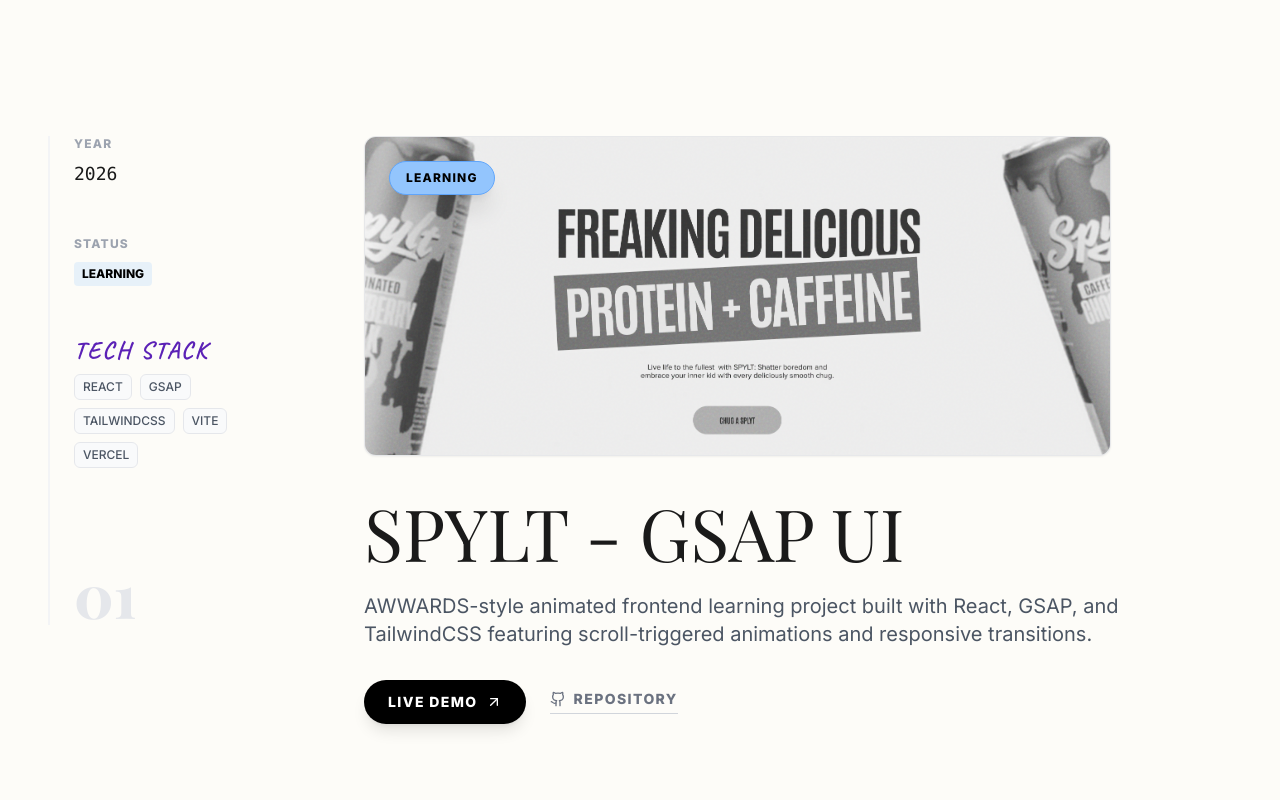
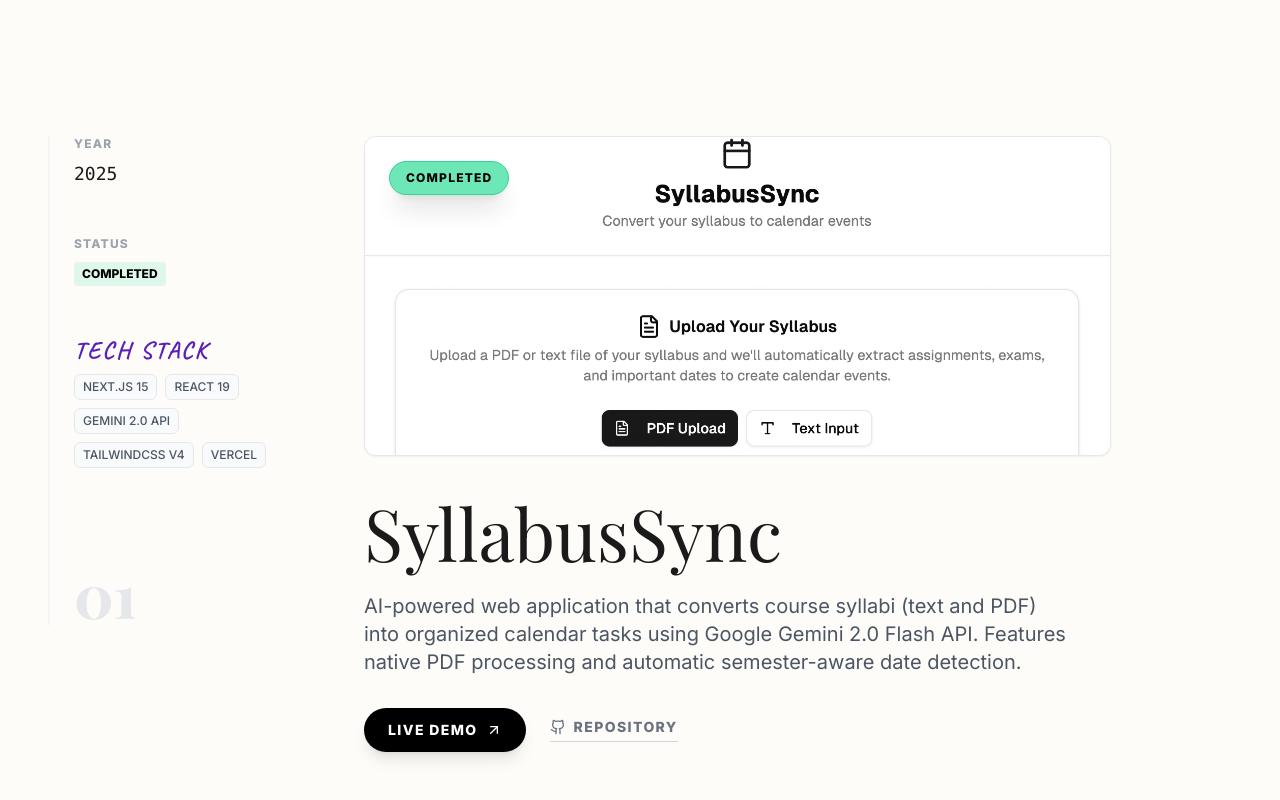
Before and after one commit to MahalakshmiPFW/Portfolio, a React (Vite) app: page / in a window 1280 px wide. Shown: the part 5740-6540 px from the top of the page. Built offline with nearby package versions, Linux system fonts and the light colour scheme; a web font is replaced by a local one.

Commit message:
update constants.tsx

```diff
--- a/src/constants.tsx
+++ b/src/constants.tsx
@@ -128,18 +128,6 @@ export const EXPERIENCE: Experience[] = [
 export const PROJECTS: Project[] = [
   {
     id: '1',
-    title: 'SPYLT - GSAP UI',
-    description: 'AWWARDS-style animated frontend learning project built with React, GSAP, and TailwindCSS featuring scroll-triggered animations and responsive transitions.',
-    tags: ['React', 'GSAP', 'TailwindCSS', 'Vite', 'Vercel'],
-    image: '/assets/images/Splyt.png',
-    demoLink: 'https://gsap-awwwards-frontend-mahalakshmi.vercel.app',
-    repoLink: 'https://github.com/MahalakshmiPFW/gsap-awwwards',
-    featured: true,
-    status: 'Learning',
-    year: '2026'
-  },
-  {
-    id: '2',
     title: 'SyllabusSync',
     description: 'AI-powered web application that converts course syllabi (text and PDF) into organized calendar tasks using Google Gemini 2.0 Flash API. Features native PDF processing and automatic semester-aware date detection.',
     tags: ['Next.js 15', 'React 19', 'Gemini 2.0 API', 'TailwindCSS v4', 'Vercel'],
@@ -151,7 +139,7 @@ export const PROJECTS: Project[] = [
     year: '2025'
   },
   {
-    id: '3',
+    id: '2',
     title: 'Gesture2Globe',
     description: 'Real-time ASL sign language recognition using MediaPipe to capture landmarks via webcam. Recognizes 30-40 common signs and converts them to English text with TTS output.',
     tags: ['Python', 'MediaPipe', 'OpenCV', 'Deep Learning'],
@@ -161,7 +149,7 @@ export const PROJECTS: Project[] = [
     year: '2025'
   },
   {
-    id: '4',
+    id: '3',
     title: 'Pokémon Explorer',
     description: 'A React Native learning project exploring mobile development concepts using Expo.',
     tags: ['React Native', 'Expo', 'Mobile'],
@@ -171,7 +159,7 @@ export const PROJECTS: Project[] = [
     year: '2025'
   },
   {
-    id: '5',
+    id: '4',
     title: 'MastodonHub',
     description: 'Full-stack web application for campus club and event engagement. Achieved 95%+ backend test coverage with Cypress and built features like Contact Support with EmailJS.',
     tags: ['React', 'Django', 'SQLite', 'Cypress'],
@@ -181,7 +169,7 @@ export const PROJECTS: Project[] = [
     year: '2025'
   },
   {
-    id: '6',
+    id: '5',
     title: 'CampusMart',
     description: 'Peer-to-peer responsive ecommerce platform using the MERN stack for secure buying and selling of used items.',
     tags: ['MongoDB', 'Express', 'React', 'Node.js', 'Vercel'],
@@ -190,6 +178,18 @@ export const PROJECTS: Project[] = [
     status: 'Completed',
     year: '2024'
   },
+  // {
+  //   id: '',
+  //   title: 'SPYLT - GSAP UI',
+  //   description: 'AWWARDS-style animated frontend learning project built with React, GSAP, and TailwindCSS featuring scroll-triggered animations and responsive transitions.',
+  //   tags: ['React', 'GSAP', 'TailwindCSS', 'Vite', 'Vercel'],
+  //   image: '/assets/images/Splyt.png',
+  //   demoLink: 'https://gsap-awwwards-frontend-mahalakshmi.vercel.app',
+  //   repoLink: 'https://github.com/MahalakshmiPFW/gsap-awwwards',
+  //   featured: true,
+  //   status: 'Learning',
+  //   year: '2026'
+  // },
 ];
 
 export const SKILLS = [
```
